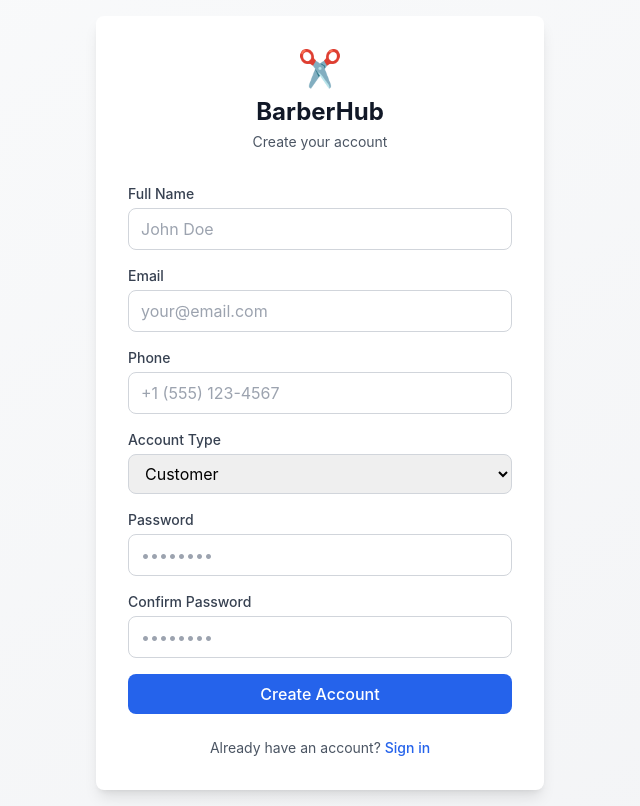
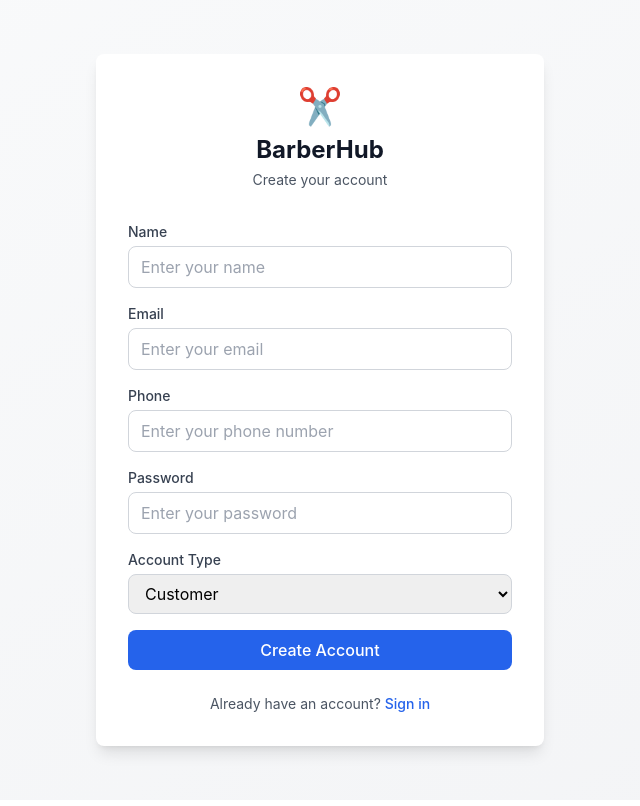
Before and after one commit to omarfathyz8/BarberShop, a React (Vite) app: page /register in a window 1280 px wide. Shown: the whole page, without its empty margins (320-960 px from the left). Built offline with nearby package versions, Linux system fonts and the light colour scheme; no server answers.

Commit message:
Update the signup page

```diff
--- a/src/pages/RegisterPage.tsx
+++ b/src/pages/RegisterPage.tsx
@@ -15,11 +15,7 @@ const schema = z.object({
   email: z.string().email('Invalid email'),
   phone: z.string().min(10, 'Invalid phone number'),
   password: z.string().min(6, 'Password must be at least 6 characters'),
-  confirmPassword: z.string(),
-  role: z.enum(['customer', 'worker', 'owner'] as const),
-}).refine((data) => data.password === data.confirmPassword, {
-  message: "Passwords don't match",
-  path: ["confirmPassword"],
+  role: z.enum(['customer', 'owner'] as const),
 });
 
 type FormData = z.infer<typeof schema>;
@@ -77,8 +73,8 @@ export function RegisterPage() {
 
         <form onSubmit={handleSubmit(onSubmit)} className="space-y-4">
           <Input
-            label="Full Name"
-            placeholder="John Doe"
+            label="Name"
+            placeholder="Enter your name"
             error={errors.name?.message}
             {...register('name')}
           />
@@ -86,16 +82,24 @@ export function RegisterPage() {
           <Input
             label="Email"
             type="email"
-            placeholder="your@email.com"
+            placeholder="Enter your email"
             error={errors.email?.message}
             {...register('email')}
           />
 
           <Input
             label="Phone"
-            placeholder="+1 (555) 123-4567"
+            placeholder="Enter your phone number"
             error={errors.phone?.message}
             {...register('phone')}
+          />
+
+          <Input
+            label="Password"
+            type="password"
+            placeholder="Enter your password"
+            error={errors.password?.message}
+            {...register('password')}
           />
 
           <div>
@@ -105,27 +109,10 @@ export function RegisterPage() {
               {...register('role')}
             >
               <option value="customer">Customer</option>
-              <option value="worker">Barber/Worker</option>
               <option value="owner">Shop Owner</option>
             </select>
             {errors.role && <p className="text-red-600 text-sm mt-1">{errors.role.message}</p>}
           </div>
-
-          <Input
-            label="Password"
-            type="password"
-            placeholder="••••••••"
-            error={errors.password?.message}
-            {...register('password')}
-          />
-
-          <Input
-            label="Confirm Password"
-            type="password"
-            placeholder="••••••••"
-            error={errors.confirmPassword?.message}
-            {...register('confirmPassword')}
-          />
 
           <Button type="submit" isLoading={isLoading} className="w-full">
             Create Account
```
